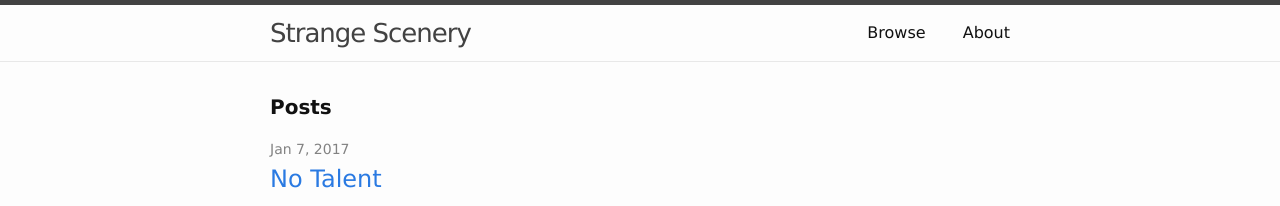
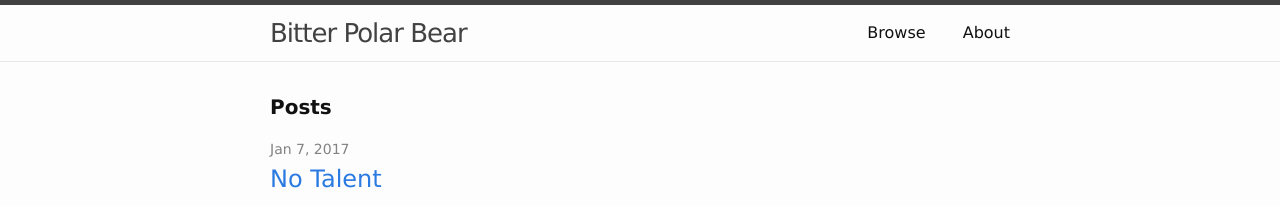
Before and after one commit to allen-garvey/bitter-polar-bear, a Jekyll site: the page built from index.html, in a window 1280 px wide. Shown: the top 206 px of the page. Built offline with Jekyll 4.4.1, drawn with Linux system fonts in a browser that asks for light colours; the list of posts is cut into pages by our own code.

Commit message:
Change site title to bitter polar bear

```diff
--- a/_config.yml
+++ b/_config.yml
@@ -6,14 +6,14 @@
 # 'jekyll serve'. If you change this file, please restart the server process.
 
 # Site settings
-title: Strange Scenery
+title: Bitter Polar Bear
 email: your-email@domain.com
 description: > # this means to ignore newlines until "baseurl:"
   Write an awesome description for your new site here. You can edit this
   line in _config.yml. It will appear in your document head meta (for
   Google search results) and in your feed.xml site description.
 baseurl: "" # the subpath of your site, e.g. /blog
-url: "http://strangescenery.com" # the base hostname & protocol for your site
+url: "http://bitterpolarbear.com" # the base hostname & protocol for your site
 twitter_username: jekyllrb
 github_username:  jekyll
 gems: [jekyll-paginate]
```
Also changed, not shown: about.md (+1 -1 lines).
